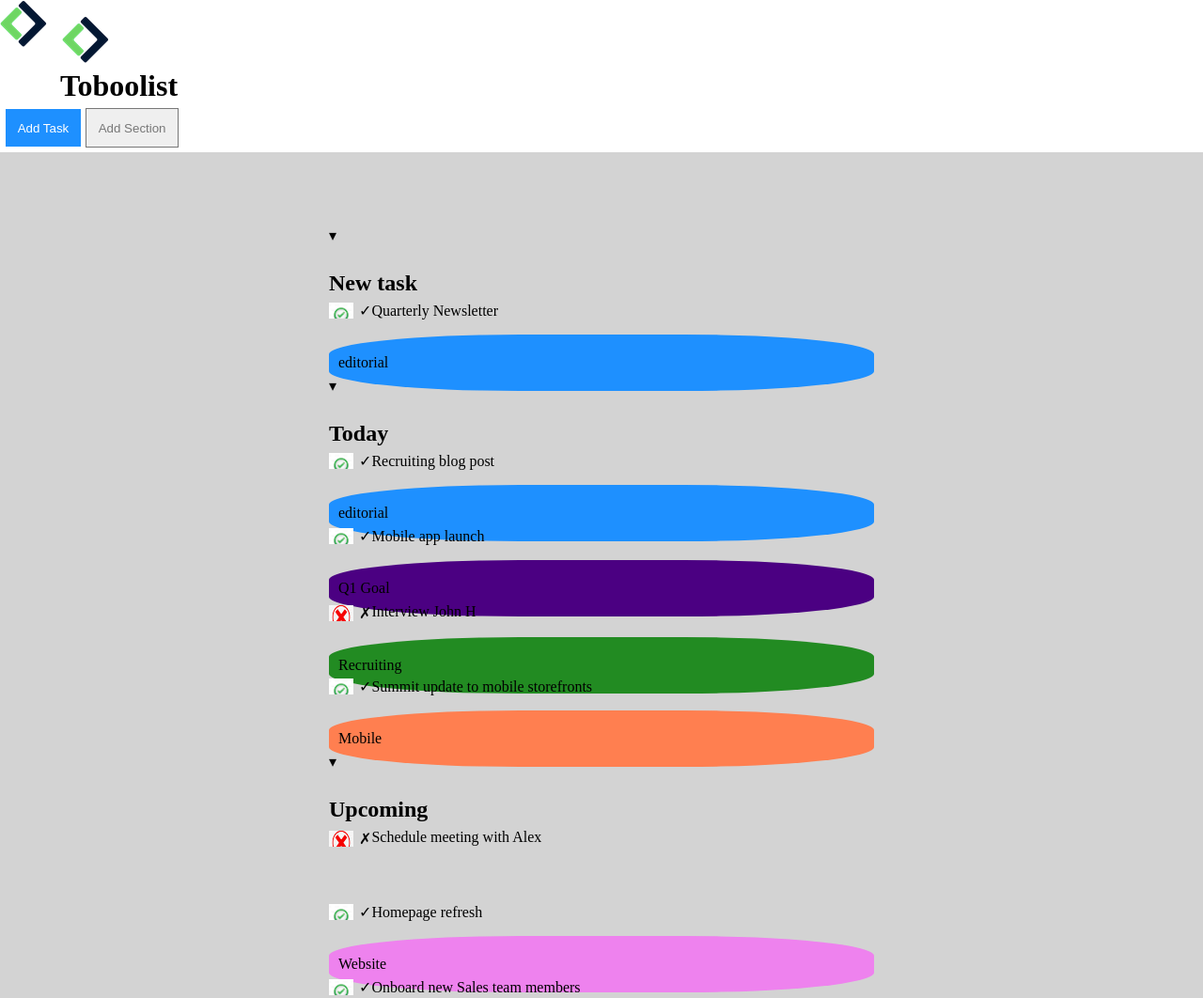
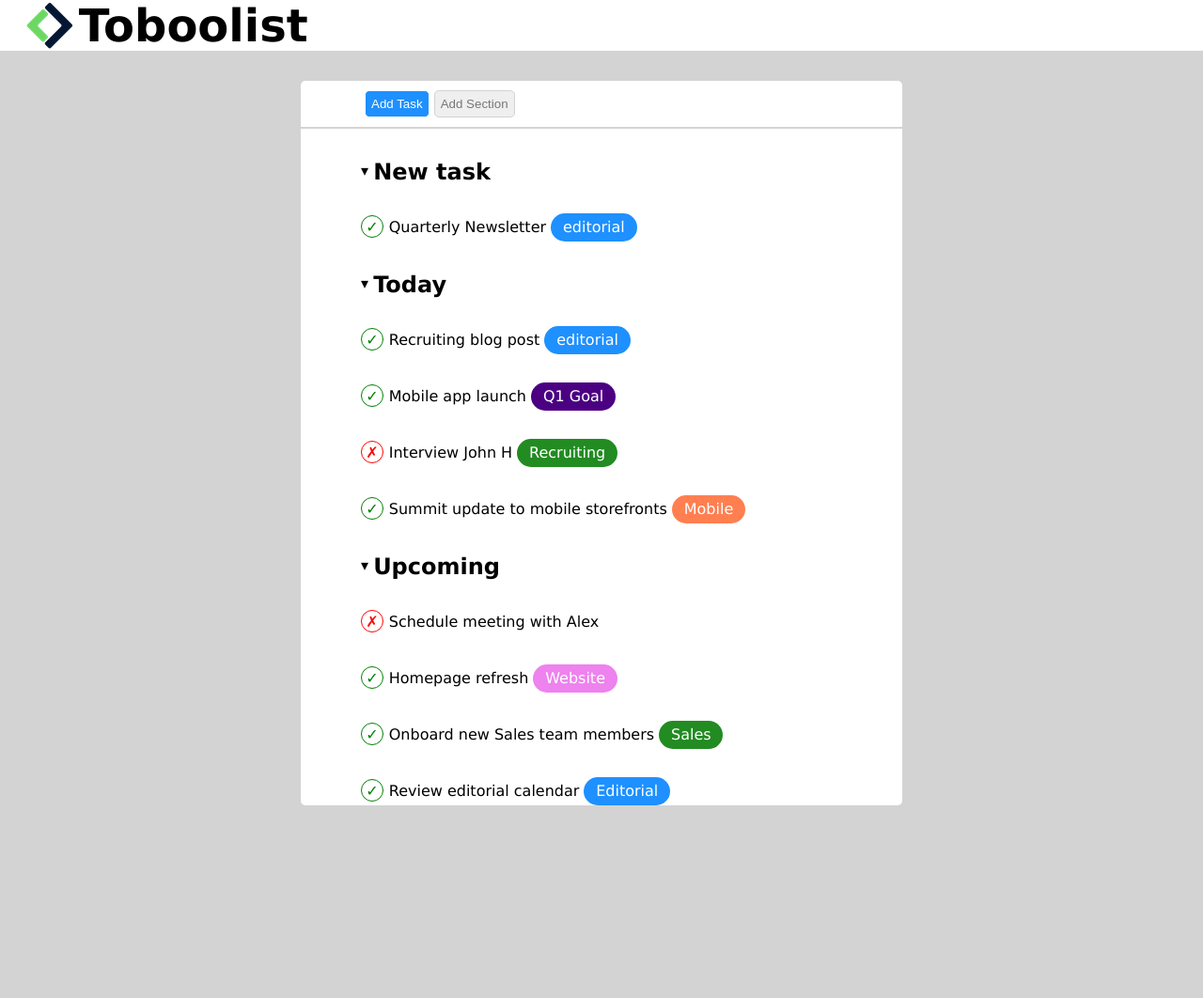
Before and after one commit to scollo26/html-css-toboolist, a plain HTML site: page index.html in a window 1280 px wide. Shown: the top 1062 px of the page at 94% size. After the commit the page ends 889 px from the top, so only its background shows below. Drawn offline with Linux system fonts and the light colour scheme.

Commit message:
nuove  modifiche

```diff
--- a/css/style.css
+++ b/css/style.css
@@ -9,100 +9,126 @@ body{
 }
 
 header{
-    padding: 15px 0% 0 5%;
-    background-image: url(../img/Logo.png);
     background-repeat: no-repeat;
     background-color: white;
+    line-height:80%;
+    padding: 0% 2%;
+    vertical-align: middle;
+    font-family: Verdana, Geneva, Tahoma, sans-serif;
 
 }
 
 header h1{
-    margin-left: 0%;
+    display: inline-block;
+    margin-left: 2%;
+    margin-bottom: 3%;
+    font-size: 3em;
+    /* vertical-align: middle; */
+
+}
+
+.logo{
+    vertical-align: middle;
+
+}
+
+.text-logo{
+    height: 20%;
+    margin: auto;
+    vertical-align: middle;
 }
 
 
-.container {
+main {
     width: 50%;
-    height: 100%;
-    margin: 5% auto;
+    margin: 2em auto;
+    background-color: white;
+    border-radius: 5px;
+    font-family: Verdana, Geneva, Tahoma, sans-serif;
+  }
+
+  .container{
+    padding: 0px;
+    margin-left: 10%;
+    height: auto;
+
 }
 
 .marg{
-    padding: 5px;
-    background-color: white;
-
+    padding: 10px 20px;
+    border-bottom: 2px solid lightgrey;
 }
 
 .button1 {
     display: inline-block;
+    padding: 1%;
+    border: 1px solid;
+    vertical-align: middle;
+    border-radius: 0.3rem;
     color: white;
     background: dodgerblue;
-    padding: 1%;
-    border: 1px solid;
+    margin-left: 8%;
+
 }
 
 .button2 {
     display: inline-block;
     padding: 1%;
-    border: 1px solid;
+    vertical-align: middle;
+    border-radius: 0.3rem;
+    border: 1px solid lightgrey;
     color: rgba(0, 0, 0, 0.5);
+
 }
 
 
-section{
-    margin-top: 1%;
-    background-color: white;
+.pallini{
+    list-style-type: none;
+
+}
+
+
+ h2{
+    display: inline-block;
+    vertical-align: middle;
+}
+
+ .check {
+    display: inline-block;
+    border: 1px solid green;
+    border-radius: 50%;
+    width: 1.5em;
+    height: 1.5em;
+    line-height: 1.5em;
+    text-align: center;
+    margin-right: 1%;
+    color: green;
+
+  }
+
+  .falso {
+      color: red;
+      border-color: red;
+}
+
+
+li {
+    margin: 30px 0px 10px 0px;
+    height: 30px;
+    line-height: 30px;
 }
 
 
 
-ul{
-    list-style-type: none;
-
-
-
-}
-
-li.robot:before {
-  content: '\21E9';
-}
-
- .check {
-    padding-left: 2rem;
-    background-image: url(../img/vero.jpg);
-    background-position: 0 0;
-    background-size: 1.6rem 1.6rem;
-    background-repeat: no-repeat;
-  }
-
-  .falso {
-    padding-left: 2rem;
-    background-image: url(../img/falso.jpg);
-    background-position: 0 0;
-    background-size: 1.6rem 1.6rem;
-    background-repeat: no-repeat;
-    vertical-align: middle;
-  }
-
-
-li {
-    margin: 30px;
-    height: 50px;
-    line-height: 50px;
-}
-
-
-.robot{
-    font-family: 'Roboto', sans-serif;
-    font-size: 20px;
-    margin: 0%;
-}
-
 
 /* inizioradius */
 .radius{
-    border-radius: 35%;
-    padding: 5px 10px 5px 10px;
+    display: inline-block;
+    padding: 0em 0.8em;
+    border-radius: 2em;
+    color: white;
+    /* background-color:
+    #14AAF5; */
 }
 
 .blu{
```
